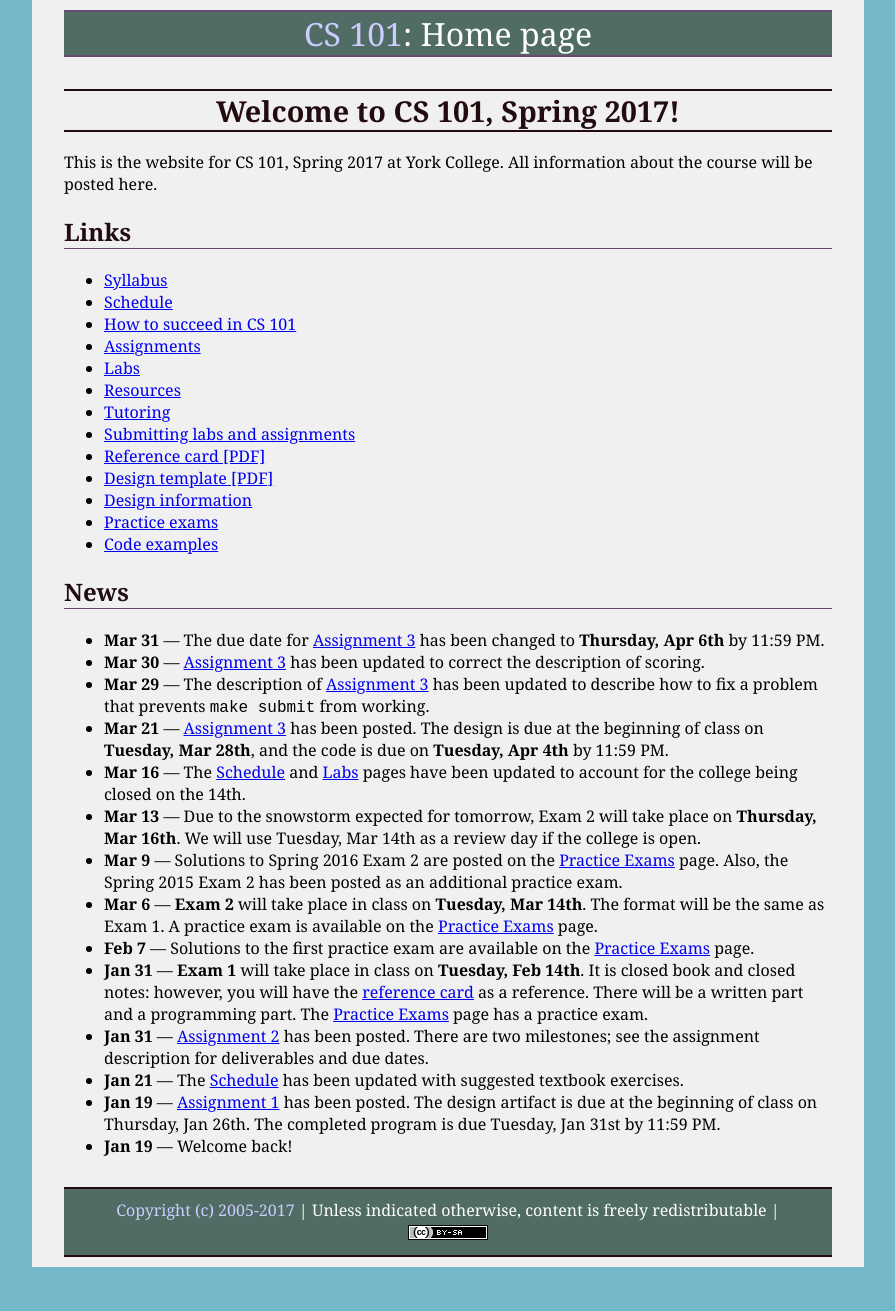
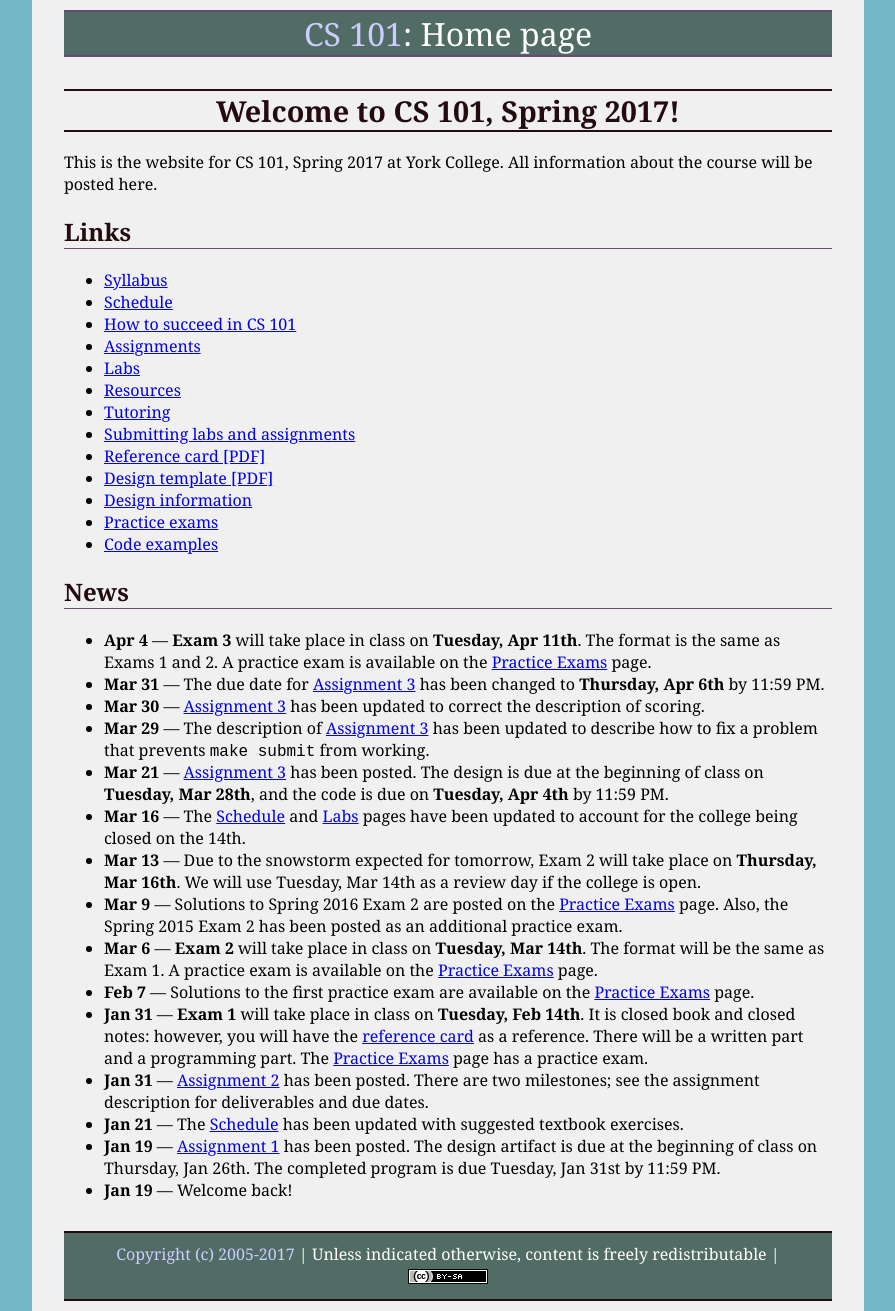
Before and after one commit to ycpcs/cs101-spring2017, a Jekyll site: the page built from index.md, in a window 1280 px wide. Shown: the whole page, without its empty margins (192-1087 px from the left). Built offline with Jekyll 4.4.1, drawn with Linux system fonts in a browser that asks for light colours; before the commit the page ends 1267 px from its top, so only the background shows below that.

Commit message:
news about exam 3

```diff
--- a/index.md
+++ b/index.md
@@ -26,6 +26,7 @@ All information about the course will be posted here.
 
 ## News
 
+* **Apr 4** &mdash; **Exam 3** will take place in class on **Tuesday, Apr 11th**.  The format is the same as Exams 1 and 2.  A practice exam is available on the [Practice Exams](practice/index.html) page.
 * **Mar 31** &mdash; The due date for [Assignment 3](assign/assign03.html) has been changed to **Thursday, Apr 6th** by 11:59 PM.
 * **Mar 30** &mdash; [Assignment 3](assign/assign03.html) has been updated to correct the description of scoring.
 * **Mar 29** &mdash; The description of [Assignment 3](assign/assign03.html) has been updated to describe how to fix a problem that prevents `make submit` from working.
```
Also changed, not shown: practice/index.md (+2 -0 lines).
